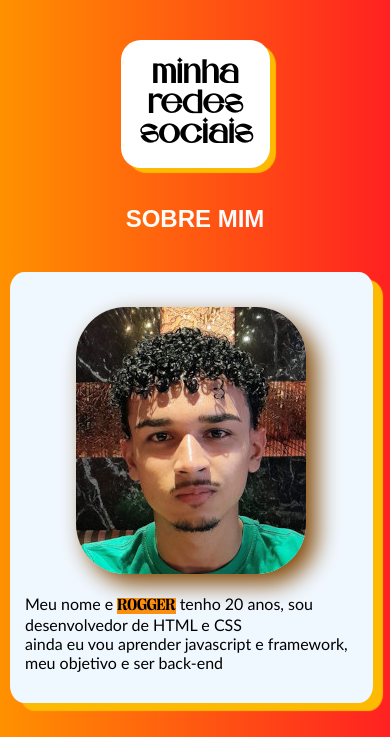
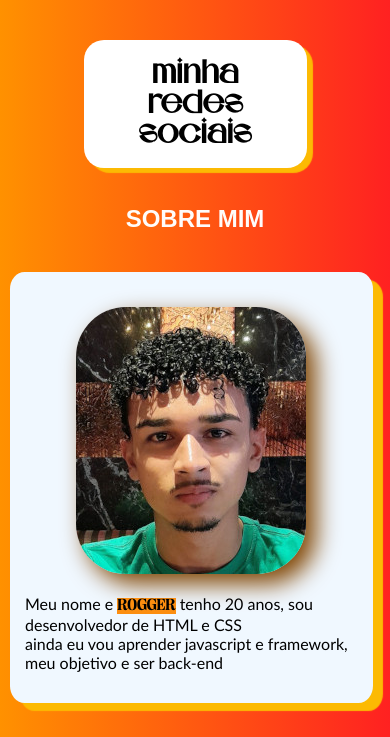
Before and after one commit to DevRogger/sobre-mim, a plain HTML site: page index.html in a window 390 px wide. Shown: the top 737 px of the page. Drawn offline with Linux system fonts and the light colour scheme.

Commit message:
atualizei titulo

```diff
--- a/index.css
+++ b/index.css
@@ -63,7 +63,7 @@ main {
     margin: auto;
     color: #000000;
     text-align: center;
-    max-width: 30%;
+    max-width: 20%;
 }
 
 .meunome {
@@ -112,6 +112,7 @@ main {
     #titulo{
         border-radius: 20px 20px 20px 20px;
         margin-bottom: 10%;
+        max-width: 50%;
     }
 
     h2{
```
